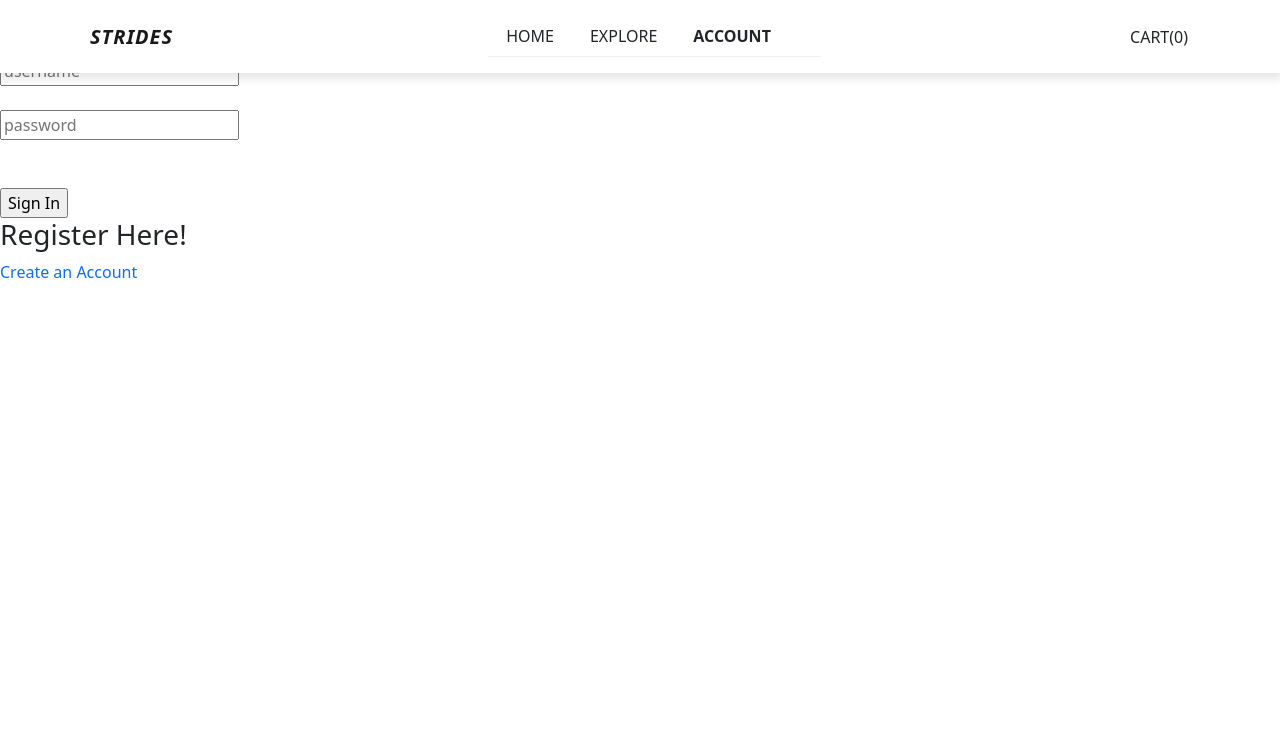
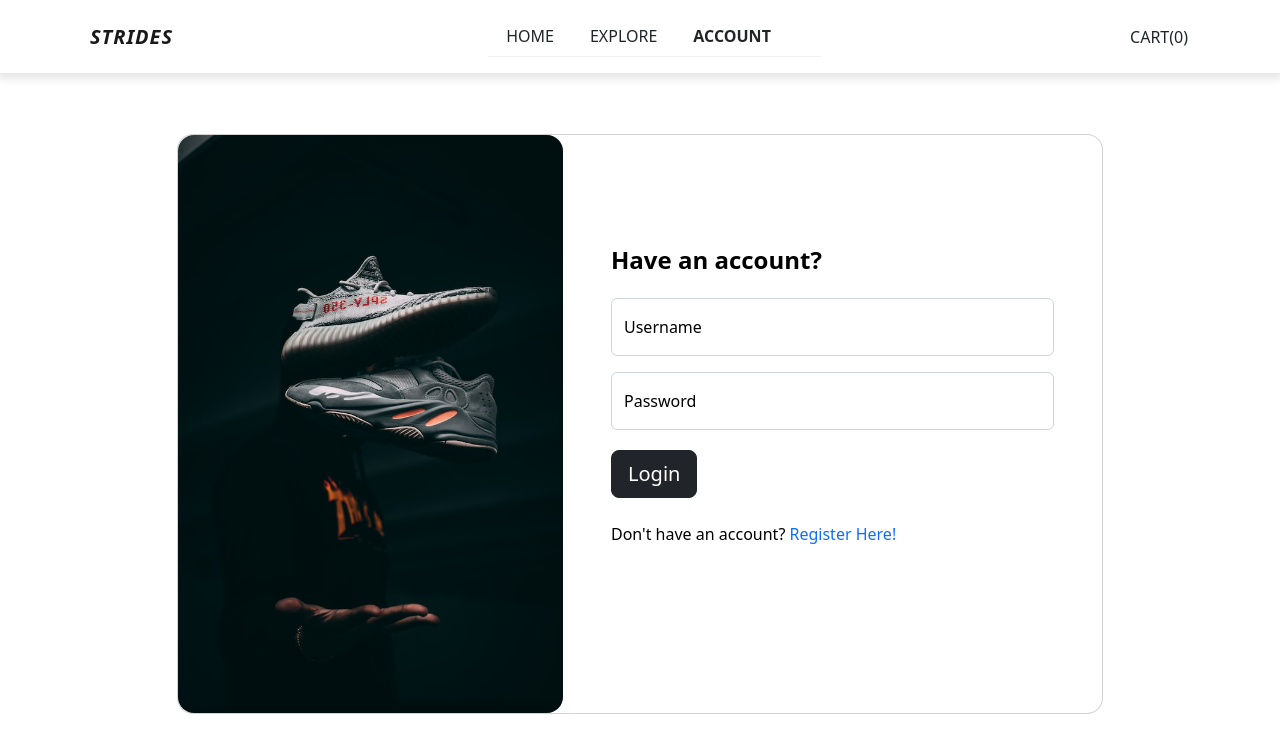
Before and after one commit to tripsflop/ga-project4-commerce, a React (Vite) app in the folder client/: page /account in a window 1280 px wide. Shown: the top 752 px of the page. Built offline with nearby package versions, Linux system fonts and the light colour scheme.

Commit message:
added css for login page

```diff
--- a/client/src/components/admin/AdminLogin.jsx
+++ b/client/src/components/admin/AdminLogin.jsx
@@ -68,7 +68,6 @@ function AdminLogin() {
                     <div className="form-floating mb-3">
                       <input
                         className="form-control"
-                        id="floatingInput"
                         type="text"
                         {...register("username")}
                         placeholder="Username"
@@ -85,7 +84,6 @@ function AdminLogin() {
                       <input
                         type="password"
                         className="form-control"
-                        id="floatingPassword"
                         placeholder="Password"
                         {...register("password")}
                         onChange={() => {
--- a/client/src/components/app/App.css
+++ b/client/src/components/app/App.css
@@ -22,8 +22,7 @@ a:link {
 
 /*header*/
 #header {
-  background: url(../public/nike-unsplash-nelson-ndongala.jpg) top/cover
-    no-repeat;
+  background: url(/nike-unsplash-nelson-ndongala.jpg) top/cover no-repeat;
 }
 
 /*newsletter*/
--- a/client/src/components/routes/Account.jsx
+++ b/client/src/components/routes/Account.jsx
@@ -1,11 +1,12 @@
 import React from "react";
 import { useState } from "react";
-import { Link, useNavigate } from "react-router-dom";
+import { Form, Link, useNavigate } from "react-router-dom";
 import { useForm } from "react-hook-form";
 import { yupResolver } from "@hookform/resolvers/yup";
 import * as yup from "yup";
 import { addUserId } from "../../redux/user";
 import { useDispatch } from "react-redux";
+import BForm from "react-bootstrap/Form";
 
 const schema = yup.object().shape({
   username: yup.string().min(8).max(32).required(),
@@ -51,39 +52,77 @@ function Account() {
   };
 
   return (
-    <section>
-      <h1>Have an account?</h1>
+    <section className="vh-100 pt-5">
+      <div className="container py-5 h-100">
+        <div className="row d-flex justify-content-center align-items-center h-100">
+          <div className="col col-xl-10">
+            <div className="card" style={{ borderRadius: "1rem" }}>
+              <div className="row g-0">
+                <div className="col-md-6 col-lg-5 d-none d-md-block">
+                  <img
+                    src="/yeezy-unsplash-connor-houtman.jpg"
+                    alt="login form"
+                    className="img-fluid"
+                    style={{ borderRadius: "1rem" }}
+                  />
+                </div>
+                <div className="col-md-6 col-lg-7 d-flex align-items-center">
+                  <div className="card-body p-4 p-lg-5 text-black">
                     <form onSubmit={handleSubmit(onSubmit)}>
+                      <h4 className="fw-bold mb-2 pb-3">Have an account?</h4>
+
+                      <div className="form-floating mb-3">
                         <input
                           type="text"
                           {...register("username")}
                           placeholder="username"
+                          className="form-control"
                           required
                           onChange={() => {
                             setMsg("");
                           }}
                         />
-        <br></br>
-        <span>{errors.username?.message}</span>
-        <br></br>
+                        <label htmlFor="floatingInput">Username</label>
+                      </div>
+                      <BForm.Text>{errors.username?.message}</BForm.Text>
+
+                      <div className="form-floating mb-3">
                         <input
                           type="password"
                           {...register("password")}
                           placeholder="password"
+                          className="form-control"
                           onChange={() => {
                             setMsg("");
                           }}
                           required
                         />
-        <br></br>
-        <span>{errors.password?.message}</span>
-        <br></br>
-        {msg.length > 0 && <span>{msg}</span>}
-        <br></br>
-        <input type="submit" value="Sign In" />
+                        <label htmlFor="floatingPassword">Password</label>
+                      </div>
+                      <BForm.Text>{errors.password?.message}</BForm.Text>
+                      {msg.length > 0 && <BForm.Text>{msg}</BForm.Text>}
+
+                      <div className="pt-1 mb-4">
+                        <button
+                          className="btn btn-dark btn-lg btn-block"
+                          type="submit"
+                        >
+                          Login
+                        </button>
+                      </div>
+
+                      <p className="mb-5 pb-lg-2">
+                        Don't have an account?{" "}
+                        <Link to="/register">Register Here!</Link>
+                      </p>
                     </form>
-      <h3>Register Here!</h3>
-      <Link to="/register">Create an Account</Link>
+                  </div>
+                </div>
+              </div>
+            </div>
+          </div>
+        </div>
+      </div>
     </section>
   );
 }
```
Also changed, not shown: client/public/yeezy-unsplash-connor-houtman.jpg (added), 1 other file (tests, documents, lock files or other folders). Lines whose indentation alone changed are shown as unchanged.
